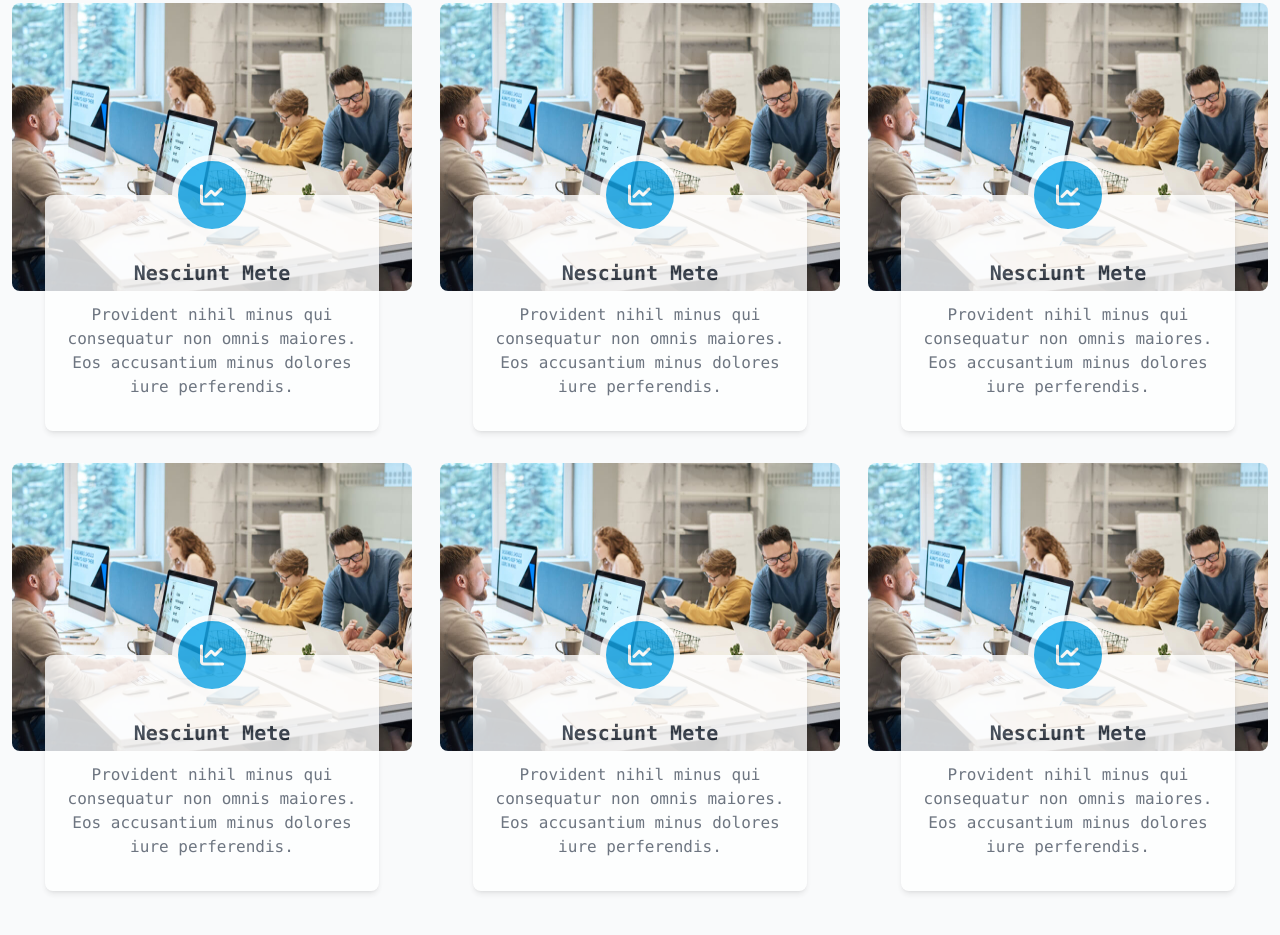
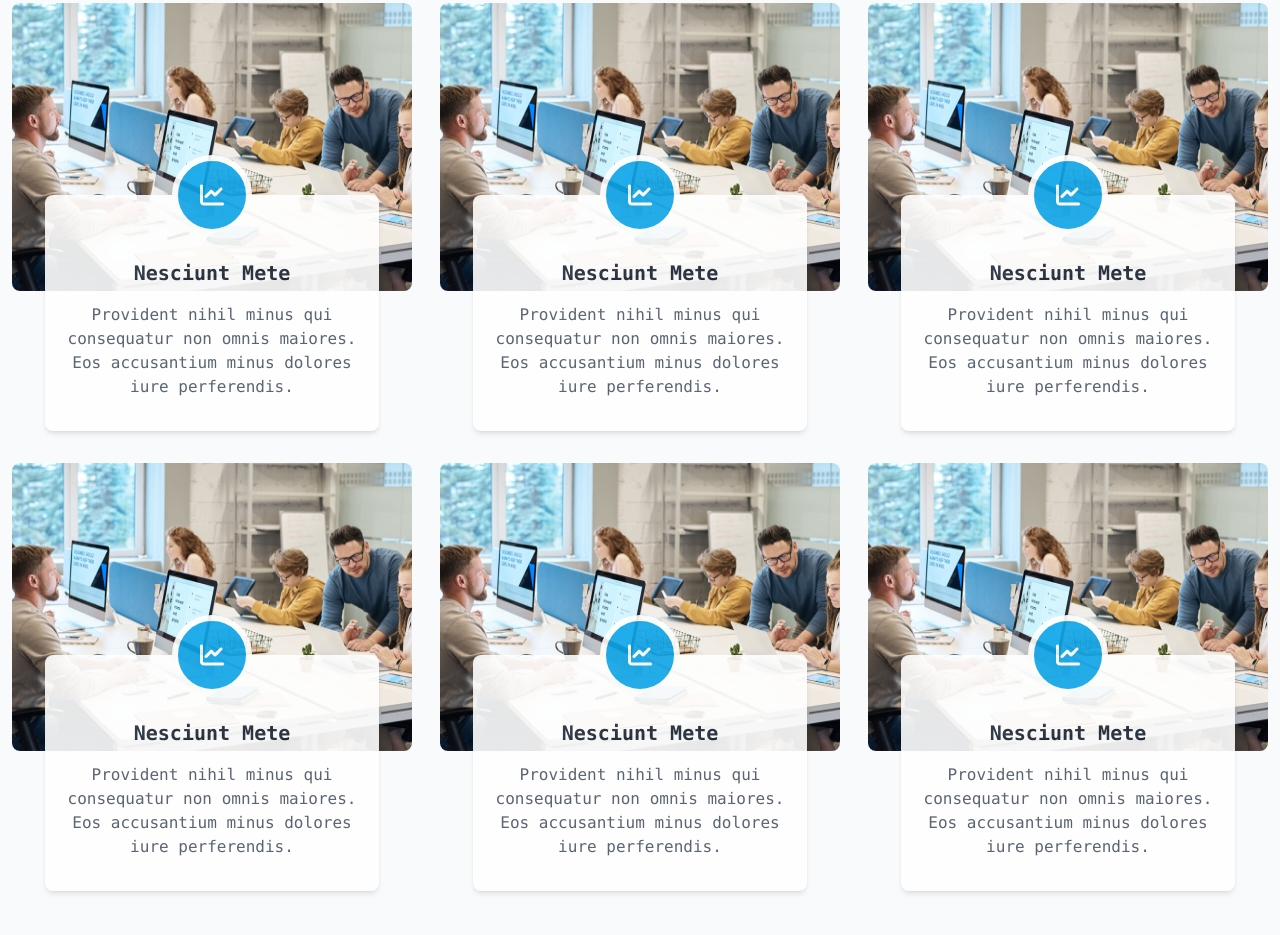
Before and after one commit to hossainrabbi/tailwind-css-landing-page, a website: page index.html in a window 1280 px wide. Shown: the part 1246-2181 px from the top of the page. Drawn offline with Linux system fonts and the light colour scheme.

Commit message:
change opacity in service section

```diff
--- a/index.html
+++ b/index.html
@@ -119,7 +119,7 @@
     <!-- Activity Area End -->
 
     <!-- Service Area Start -->
-    <section id="services" class="py-16 bg-gray-50 mb-80">
+    <section id="services" class="py-16 bg-gray-50">
       <div class="container__main">
         <div class="text-center mb-12">
           <h3 class="text-sky-500 font-semibold text-2xl">
@@ -140,7 +140,7 @@
               />
             </div>
             <div
-              class="w-10/12 mx-auto rounded-lg bg-white opacity-80 shadow-md text-center px-5 pb-8 z-10 relative -top-24 -mb-16"
+              class="w-10/12 mx-auto rounded-lg bg-white opacity-90 shadow-md text-center px-5 pb-8 z-10 relative -top-24 -mb-16"
             >
               <div
                 class="w-20 h-20 flex justify-center items-center text-center rounded-full bg-sky-500 border-[6px] border-white mx-auto relative -top-10"
@@ -168,7 +168,7 @@
               />
             </div>
             <div
-              class="w-10/12 mx-auto rounded-lg bg-white opacity-80 shadow-md text-center px-5 pb-8 z-10 relative -top-24 -mb-16"
+              class="w-10/12 mx-auto rounded-lg bg-white opacity-90 shadow-md text-center px-5 pb-8 z-10 relative -top-24 -mb-16"
             >
               <div
                 class="w-20 h-20 flex justify-center items-center text-center rounded-full bg-sky-500 border-[6px] border-white mx-auto relative -top-10"
@@ -196,7 +196,7 @@
               />
             </div>
             <div
-              class="w-10/12 mx-auto rounded-lg bg-white opacity-80 shadow-md text-center px-5 pb-8 z-10 relative -top-24 -mb-16"
+              class="w-10/12 mx-auto rounded-lg bg-white opacity-90 shadow-md text-center px-5 pb-8 z-10 relative -top-24 -mb-16"
             >
               <div
                 class="w-20 h-20 flex justify-center items-center text-center rounded-full bg-sky-500 border-[6px] border-white mx-auto relative -top-10"
@@ -224,7 +224,7 @@
               />
             </div>
             <div
-              class="w-10/12 mx-auto rounded-lg bg-white opacity-80 shadow-md text-center px-5 pb-8 z-10 relative -top-24 -mb-16"
+              class="w-10/12 mx-auto rounded-lg bg-white opacity-90 shadow-md text-center px-5 pb-8 z-10 relative -top-24 -mb-16"
             >
               <div
                 class="w-20 h-20 flex justify-center items-center text-center rounded-full bg-sky-500 border-[6px] border-white mx-auto relative -top-10"
@@ -252,7 +252,7 @@
               />
             </div>
             <div
-              class="w-10/12 mx-auto rounded-lg bg-white opacity-80 shadow-md text-center px-5 pb-8 z-10 relative -top-24 -mb-16"
+              class="w-10/12 mx-auto rounded-lg bg-white opacity-90 shadow-md text-center px-5 pb-8 z-10 relative -top-24 -mb-16"
             >
               <div
                 class="w-20 h-20 flex justify-center items-center text-center rounded-full bg-sky-500 border-[6px] border-white mx-auto relative -top-10"
@@ -280,7 +280,7 @@
               />
             </div>
             <div
-              class="w-10/12 mx-auto rounded-lg bg-white opacity-80 shadow-md text-center px-5 pb-8 z-10 relative -top-24 -mb-16"
+              class="w-10/12 mx-auto rounded-lg bg-white opacity-90 shadow-md text-center px-5 pb-8 z-10 relative -top-24 -mb-16"
             >
               <div
                 class="w-20 h-20 flex justify-center items-center text-center rounded-full bg-sky-500 border-[6px] border-white mx-auto relative -top-10"
```
